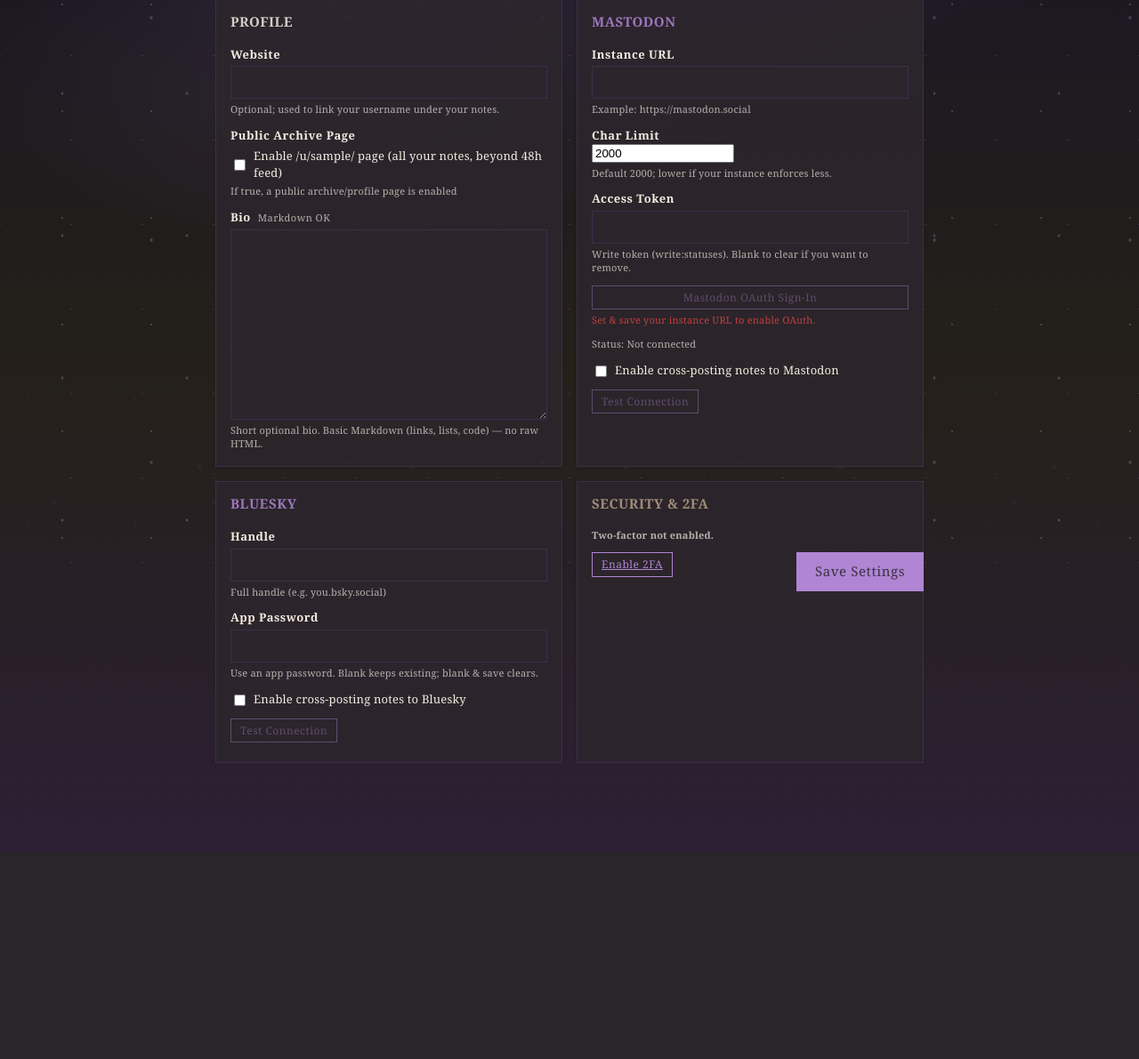
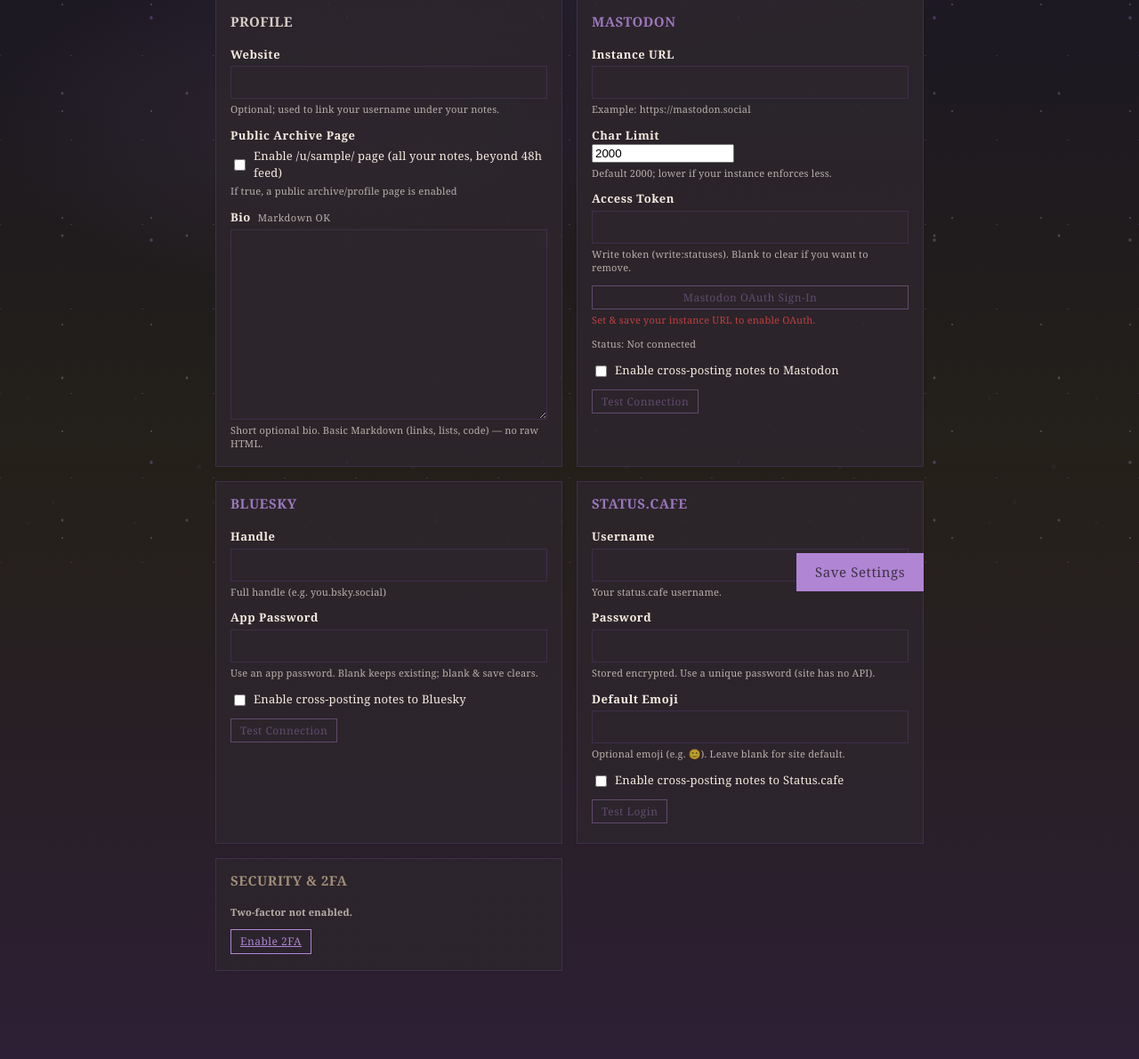
Before and after one commit to meadowingc/aether, a Django app: page /accounts/settings/ in a window 1280 px wide. Shown: the part 135-1326 px from the top of the page at 89% size. Before the commit the page ends 993 px from the top, so only its background shows below. Run offline with Django 5.2, Linux system fonts and the light colour scheme; the visitor is signed in with stand-in values (Sample User, id 1); some libraries are stand-ins or nearby versions.

Commit message:
crossposting to status.cafe

```diff
--- a/accounts/forms.py
+++ b/accounts/forms.py
@@ -42,6 +42,7 @@ class ProfileForm(forms.ModelForm):
     # Pre-populate and display existing secrets; users can clear by submitting blank.
     mastodon_token = forms.CharField(required=False, widget=forms.PasswordInput(render_value=True))
     bluesky_app_password = forms.CharField(required=False, widget=forms.PasswordInput(render_value=True))
+    status_cafe_password = forms.CharField(required=False, widget=forms.PasswordInput(render_value=True))
 
     class Meta:
         model = Profile
@@ -54,8 +55,12 @@ class ProfileForm(forms.ModelForm):
             "mastodon_token",
             "bluesky_handle",
             "bluesky_app_password",
+            "status_cafe_username",
+            "status_cafe_password",
+            "status_cafe_default_face",
             "crosspost_mastodon",
             "crosspost_bluesky",
+            "crosspost_status_cafe",
         ]
 
     def save(self, commit=True):
@@ -65,6 +70,8 @@ class ProfileForm(forms.ModelForm):
             profile.mastodon_token = self.cleaned_data.get("mastodon_token") or ""
         if "bluesky_app_password" in self.cleaned_data:
             profile.bluesky_app_password = self.cleaned_data.get("bluesky_app_password") or ""
+        if "status_cafe_password" in self.cleaned_data:
+            profile.status_cafe_password = self.cleaned_data.get("status_cafe_password") or ""
         if commit:
             profile.save()
         return profile
--- a/accounts/models.py
+++ b/accounts/models.py
@@ -22,9 +22,20 @@ class Profile(models.Model):
     bluesky_handle = models.CharField(max_length=100, blank=True)
     bluesky_app_password = EncryptedTextField(blank=True)
 
+    # Status.cafe (HTML form scraping integration)
+    status_cafe_username = models.CharField(max_length=100, blank=True)
+    status_cafe_password = EncryptedTextField(blank=True)
+    status_cafe_default_face = models.CharField(
+        max_length=8,
+        blank=True,
+        help_text="Optional default emoji code to use when cross‑posting (e.g. 🙂)",
+    )
+
     # Preferences
     crosspost_mastodon = models.BooleanField(default=False)
     crosspost_bluesky = models.BooleanField(default=False)
+    crosspost_status_cafe = models.BooleanField(default=False)
+
     # Archive / profile page (optional). If enabled, show user's notes beyond ephemeral window.
     show_archive = models.BooleanField(default=False, help_text="If true, a public archive/profile page is enabled")
     bio = models.TextField(blank=True, help_text="Optional short bio displayed on your archive page")
--- a/accounts/templates/accounts/settings.html
+++ b/accounts/templates/accounts/settings.html
@@ -98,6 +98,33 @@
       </div>
     </div>
 
+    <!-- Status.cafe Card -->
+    <div class="settings-card">
+      <h3 class="card-title" style="color:var(--accent);">Status.cafe</h3>
+      <div class="field">
+        <label for="id_status_cafe_username">Username</label>
+        {{ form.status_cafe_username }}
+        <p class="hint">Your status.cafe username.</p>
+      </div>
+      <div class="field">
+        <label for="id_status_cafe_password">Password</label>
+        {{ form.status_cafe_password }}
+        <p class="hint">Stored encrypted. Use a unique password (site has no API).</p>
+      </div>
+      <div class="field">
+        <label for="id_status_cafe_default_face">Default Emoji</label>
+        {{ form.status_cafe_default_face }}
+        <p class="hint">Optional emoji (e.g. 🙂). Leave blank for site default.</p>
+      </div>
+      <div class="field inline-toggle">
+        <div class="toggle-row">{{ form.crosspost_status_cafe }} <span>Enable cross-posting notes to Status.cafe</span></div>
+      </div>
+      <div class="field test-buttons">
+        <button type="button" id="test_status_cafe_btn" {% if not profile.status_cafe_username or not profile.status_cafe_password %}disabled{% endif %}>Test Login</button>
+        <span id="test_status_cafe_status" class="hint"></span>
+      </div>
+    </div>
+
     <!-- Security Card -->
     <div class="settings-card">
       <h3 class="card-title security">Security & 2FA</h3>
@@ -182,6 +209,11 @@
       "test_bluesky_btn",
       "test_bluesky_status"
     );
+    test(
+      "{% url 'accounts:test_status_cafe' %}",
+      "test_status_cafe_btn",
+      "test_status_cafe_status"
+    );
   })();
   </script>
   <style>
--- a/accounts/urls.py
+++ b/accounts/urls.py
@@ -11,6 +11,7 @@ urlpatterns = [
     path("clear-error/", views.clear_crosspost_error, name="clear_error"),
     path("test-mastodon/", views.test_mastodon, name="test_mastodon"),
     path("test-bluesky/", views.test_bluesky, name="test_bluesky"),
+    path("test-status-cafe/", views.test_status_cafe, name="test_status_cafe"),
     # Mastodon OAuth
     path("mastodon/start/", views.mastodon_oauth_start, name="mastodon_oauth_start"),
     path("mastodon/callback/", views.mastodon_oauth_callback, name="mastodon_oauth_callback"),
--- a/accounts/views.py
+++ b/accounts/views.py
@@ -5,6 +5,7 @@ import json
 from django.contrib.auth import login, logout
 from django.contrib.auth.decorators import login_required
 from django.contrib.auth import get_user_model
+from django.views.decorators.http import require_POST
 from django.http import (
     HttpRequest,
     HttpResponse,
@@ -27,14 +28,17 @@ User = get_user_model()
 def register(request: HttpRequest) -> HttpResponse:
     if request.user.is_authenticated:
         return redirect("index")
+
     if request.method == "POST":
         form = RegistrationForm(request.POST)
         if form.is_valid():
             user = form.save()
             login(request, user)
             return redirect("index")
+
     else:
         form = RegistrationForm()
+
     return render(request, "accounts/register.html", {"form": form})
 
 
@@ -51,6 +55,7 @@ def settings_view(request: HttpRequest) -> HttpResponse:
             return redirect(reverse("accounts:settings"))
     else:
         form = ProfileForm(instance=profile)
+
     # Show existing secrets (user can clear by submitting blank). Consider masking in future if needed.
     ctx = {
         "form": form,
@@ -68,17 +73,15 @@ def check_username(request: HttpRequest) -> HttpResponse:
 
 
 @login_required
+@require_POST
 def clear_crosspost_error(request: HttpRequest) -> HttpResponse:
-    if request.method != "POST":
-        return HttpResponseBadRequest("POST required")
     request.user.profile.clear_crosspost_error()  # type: ignore[attr-defined]
     return JsonResponse({"ok": True})
 
 
 @login_required
+@require_POST
 def test_mastodon(request: HttpRequest) -> HttpResponse:
-    if request.method != "POST":
-        return HttpResponseBadRequest("POST required")
     profile: Profile = request.user.profile  # type: ignore[attr-defined]
     inst = (profile.mastodon_instance or "").rstrip("/")
     token = profile.mastodon_token or ""
@@ -103,9 +106,8 @@ def test_mastodon(request: HttpRequest) -> HttpResponse:
 
 
 @login_required
+@require_POST
 def test_bluesky(request: HttpRequest) -> HttpResponse:
-    if request.method != "POST":
-        return HttpResponseBadRequest("POST required")
     profile: Profile = request.user.profile  # type: ignore[attr-defined]
     handle = profile.bluesky_handle or ""
     app_pw = profile.bluesky_app_password or ""
@@ -120,6 +122,57 @@ def test_bluesky(request: HttpRequest) -> HttpResponse:
         return JsonResponse({"ok": True})
     except Exception as e:  # noqa: BLE001
         profile.record_crosspost_error(f"Bluesky exception: {e.__class__.__name__}")
+        return JsonResponse({"ok": False, "error": "exception"})
+
+
+@login_required
+@require_POST
+def test_status_cafe(request: HttpRequest) -> HttpResponse:
+    profile: Profile = request.user.profile  # type: ignore[attr-defined]
+    username = profile.status_cafe_username or ""
+    password = profile.status_cafe_password or ""
+
+    if not username or not password:
+        return JsonResponse({"ok": False, "error": "missing_credentials"})
+
+    try:
+        import httpx
+        from bs4 import BeautifulSoup  # type: ignore
+
+        with httpx.Client(base_url="https://status.cafe", timeout=15, follow_redirects=True) as client:
+            r = client.get("/login")
+            if r.status_code != 200:
+                profile.record_crosspost_error(f"Status.cafe login_get {r.status_code}")
+                return JsonResponse({"ok": False, "error": "login_get"})
+
+            soup = BeautifulSoup(r.text, "html.parser")
+            token_input = soup.find("input", {"name": "gorilla.csrf.Token"})
+            token = token_input.get("value") if token_input else None
+
+            if not token:
+                profile.record_crosspost_error("Status.cafe token_missing")
+                return JsonResponse({"ok": False, "error": "token_missing"})
+
+            client.post(
+                "/check-login",
+                data={
+                    "gorilla.csrf.Token": token,
+                    "name": username,
+                    "password": password,
+                },
+            )
+
+            # Validate session by attempting /settings; redirect to /login indicates failure
+            rs = client.get("/settings")
+            if "login" in rs.url.path.lower():
+                profile.record_crosspost_error("Status.cafe auth_failed")
+                return JsonResponse({"ok": False, "error": "auth_failed"})
+
+        profile.clear_crosspost_error()
+        return JsonResponse({"ok": True})
+
+    except Exception as e:  # noqa: BLE001
+        profile.record_crosspost_error(f"Status.cafe exception: {e.__class__.__name__}")
         return JsonResponse({"ok": False, "error": "exception"})
 
 
--- a/pyproject.toml
+++ b/pyproject.toml
@@ -14,6 +14,8 @@ dependencies = [
     "atproto>=0.0.55",
     "django-cryptography>=1.1",
     "markdown-it-py>=3.0.0",
+    "beautifulsoup4>=4.12.3",
+    "httpx>=0.27.2",
 ]
 
 [dependency-groups]
```
Also changed, not shown: accounts/social.py (+99 -0 lines), aether_notes/templates/aether_notes/index.html (+8 -0 lines), aether_notes/views.py (+7 -1 lines), accounts/migrations/0004_profile_crosspost_status_cafe_and_more.py (added), 1 other file.
